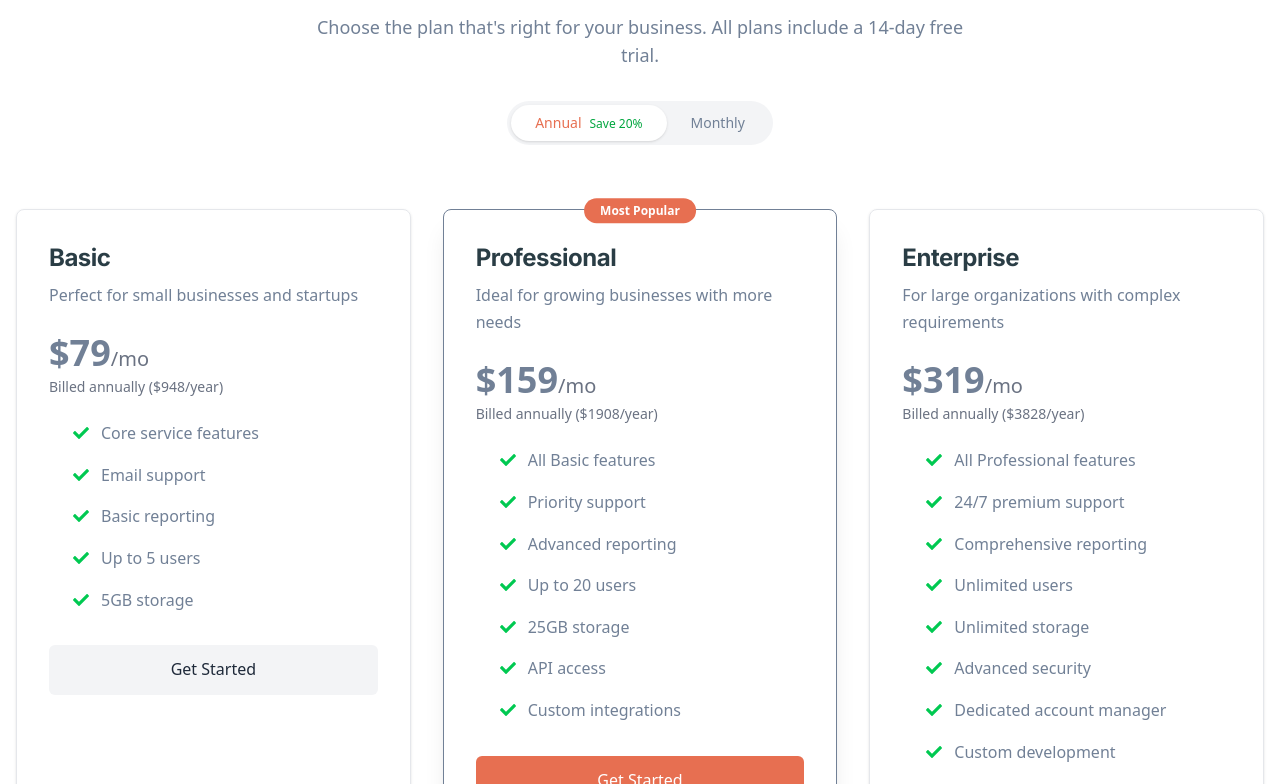
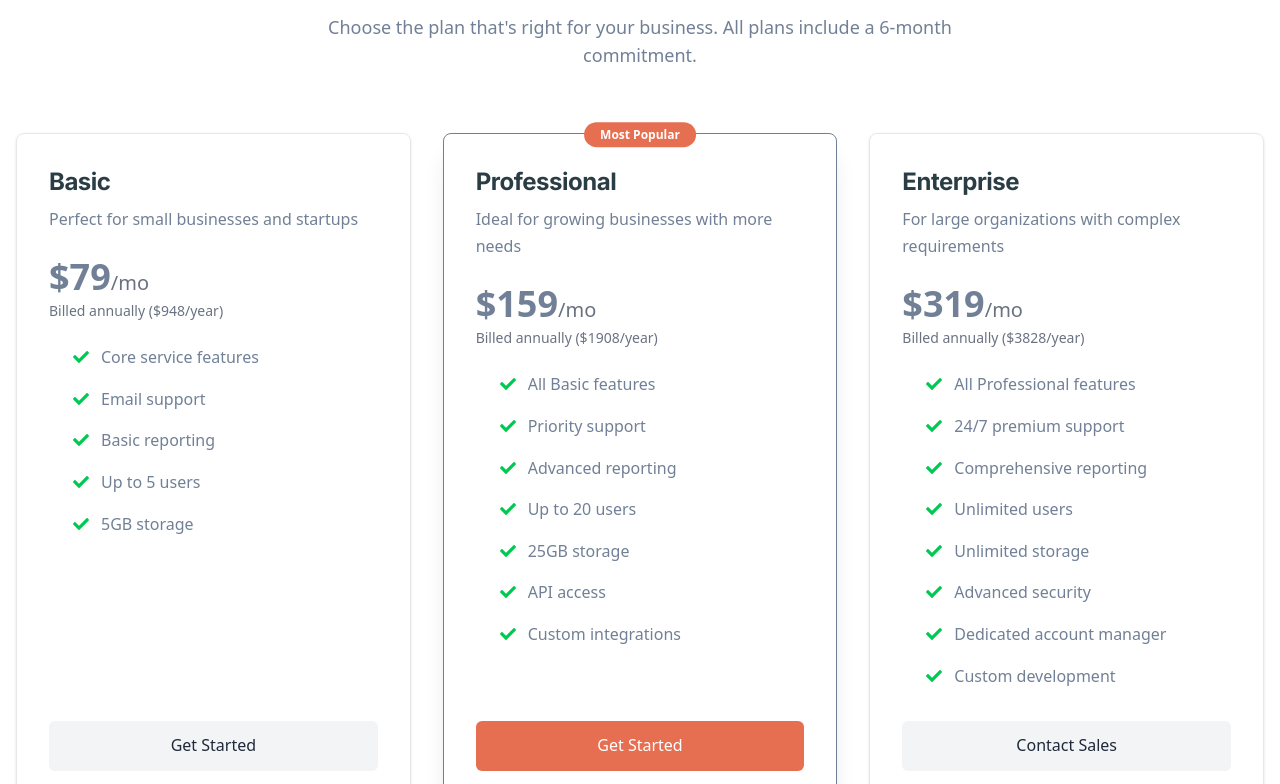
Before and after one commit to ZootNaps/website, a Next.js app: page / in a window 1280 px wide. Shown: the part 3356-4140 px from the top of the page. Built offline with nearby package versions, Linux system fonts and the light colour scheme.

Commit message:
pricing section updates basic

```diff
--- a/src/components/home/PricingSection.tsx
+++ b/src/components/home/PricingSection.tsx
@@ -1,20 +1,13 @@
 'use client';
 
-import { useState } from 'react';
 import { FaCheck } from 'react-icons/fa';
 
 const PricingSection = () => {
-  const [annual, setAnnual] = useState<boolean>(true);
-
-  const toggleBilling = () => {
-    setAnnual(!annual);
-  };
-
   const plans = [
     {
       name: 'Basic',
       description: 'Perfect for small businesses and startups',
-      price: annual ? 79 : 99,
+      price: 79,
       features: [
         'Core service features',
         'Email support',
@@ -29,7 +22,7 @@ const PricingSection = () => {
     {
       name: 'Professional',
       description: 'Ideal for growing businesses with more needs',
-      price: annual ? 159 : 199,
+      price: 159,
       features: [
         'All Basic features',
         'Priority support',
@@ -46,7 +39,7 @@ const PricingSection = () => {
     {
       name: 'Enterprise',
       description: 'For large organizations with complex requirements',
-      price: annual ? 319 : 399,
+      price: 319,
       features: [
         'All Professional features',
         '24/7 premium support',
@@ -69,34 +62,8 @@ const PricingSection = () => {
         <div className="text-center mb-16">
           <h2 className="text-3xl md:text-4xl font-bold mb-4 text-primary">Simple, Transparent Pricing</h2>
           <p className="text-lg text-gray max-w-2xl mx-auto">
-            Choose the plan that's right for your business. All plans include a 14-day free trial.
+            Choose the plan that's right for your business. All plans include a 6-month commitment.
           </p>
-
-          <div className="flex justify-center mt-8">
-            <div className="bg-gray-100 p-1 rounded-full inline-flex">
-              <button
-                className={`py-2 px-6 rounded-full text-sm font-medium transition ${
-                  annual
-                    ? 'bg-white shadow-sm text-secondary'
-                    : 'text-gray-dark'
-                }`}
-                onClick={() => setAnnual(true)}
-              >
-                Annual
-                <span className="ml-2 text-xs text-green-600">Save 20%</span>
-              </button>
-              <button
-                className={`py-2 px-6 rounded-full text-sm font-medium transition ${
-                  !annual
-                    ? 'bg-white shadow-sm text-secondary'
-                    : 'text-gray-dark'
-                }`}
-                onClick={() => setAnnual(false)}
-              >
-                Monthly
-              </button>
-            </div>
-          </div>
         </div>
 
         <div className="grid grid-cols-1 md:grid-cols-3 gap-8">
@@ -105,7 +72,7 @@ const PricingSection = () => {
               key={index}
               className={`relative rounded-lg border ${
                 plan.isPopular ? 'border-secondary shadow-xl' : 'border-gray-200 shadow-sm'
-              } transition-all hover:shadow-lg`}
+              } transition-all hover:shadow-lg flex flex-col h-full`}
             >
               {plan.isPopular && (
                 <div className="absolute top-0 left-1/2 transform -translate-x-1/2 -translate-y-1/2">
@@ -115,15 +82,15 @@ const PricingSection = () => {
                 </div>
               )}
 
-              <div className="p-8">
+              <div className="p-8 flex-grow flex flex-col">
+                <div>
                   <h3 className="text-2xl font-bold mb-2">{plan.name}</h3>
                   <p className="text-gray mb-6">{plan.description}</p>
 
                   <div className="mb-6">
                     <div className="text-4xl font-bold">${plan.price}<span className="text-xl text-gray-500 font-medium">/mo</span></div>
                     <div className="text-sm text-gray-500 mt-1">
-                    Billed {annual ? 'annually' : 'monthly'}
-                    {annual && ` ($${plan.price * 12}/year)`}
+                      Billed annually (${plan.price * 12}/year)
                     </div>
                   </div>
 
@@ -135,7 +102,9 @@ const PricingSection = () => {
                       </li>
                     ))}
                   </ul>
+                </div>
 
+                <div className="mt-auto">
                   <a
                     href={plan.buttonLink}
                     className={`block w-full py-3 px-6 text-center rounded-md font-medium transition ${
@@ -146,6 +115,7 @@ const PricingSection = () => {
                   >
                     {plan.buttonText}
                   </a>
+                </div>
               </div>
             </div>
           ))}
```
Lines whose indentation alone changed are shown as unchanged.
